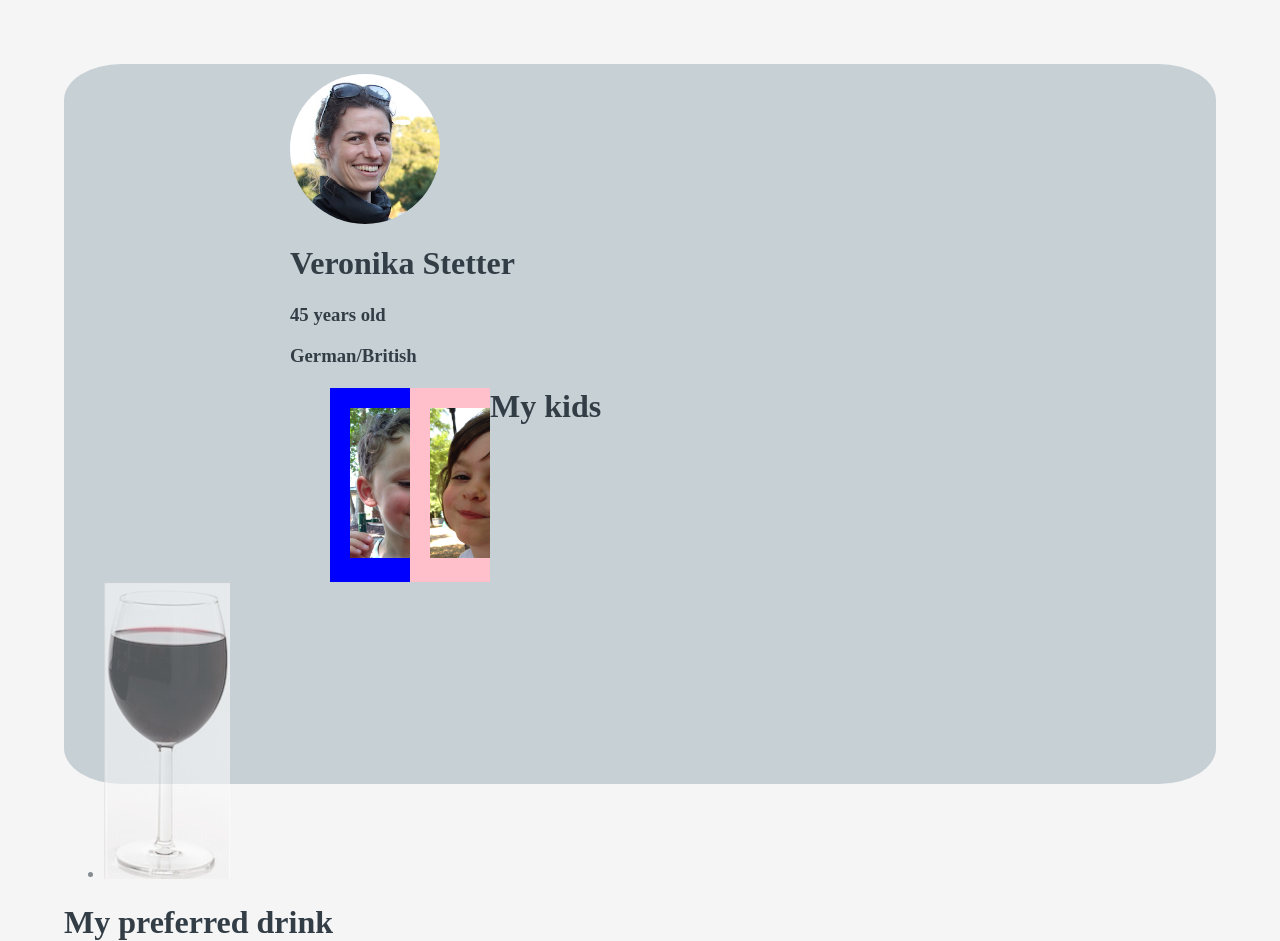
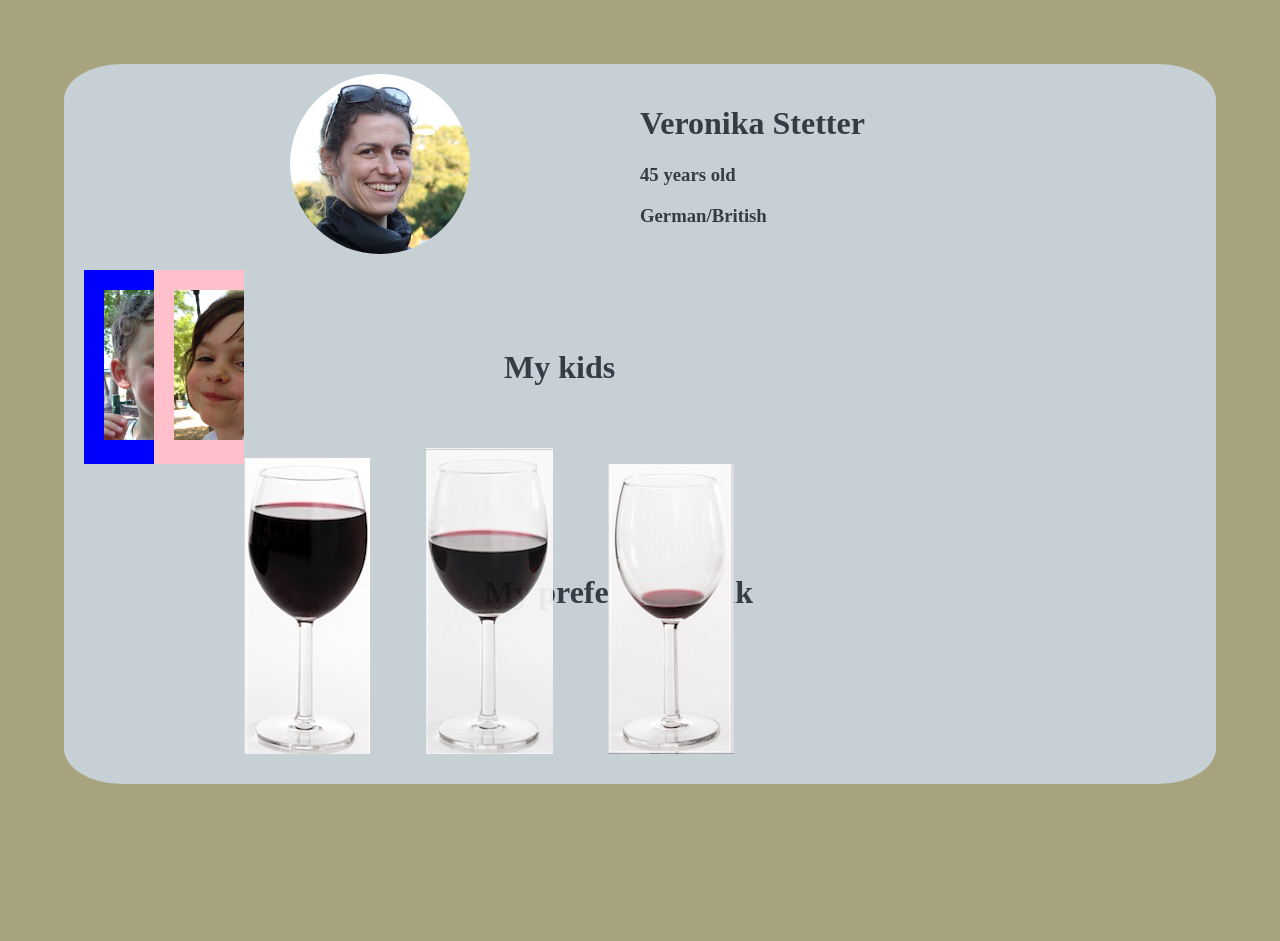
Before and after one commit to vstetter/ProfileCard, a plain HTML site: page index.html in a window 1280 px wide. After the commit the page ends 848 px from the top, so only its background shows below. Drawn offline with Linux system fonts and the light colour scheme; a web font is replaced by a local one.

Commit message:
first commit ProfileCard

```diff
--- a/index.html
+++ b/index.html
@@ -29,12 +29,15 @@
             <img src="images/Sophia.png" alt="">
           </li>
         </ul>
-        <h1>My kids</h1>
+        <br>
+        <div><h1>My kids</h1></div>
       </div>
 
       <div class="PreferredDrink">
         <ul class="wine">
           <li id="FullGlass"><img src="images/FullGlass.jpg" alt=""></li>
+          <li id="HalfFullGlass"><img src="images/GlassHalfFull.jpg" alt=""></li>
+          <li id="EmptyGlass"><img src="images/EmptyGlass.jpg" alt=""></li>
         </ul>
           <h1>My preferred drink</h1>
       </div>
--- a/style.css
+++ b/style.css
@@ -1,7 +1,7 @@
 body {
   margin:0;
   padding:0;
-  background:#f5f5f5;
+  background:#a7a37e;
 
 }
 
@@ -24,28 +24,30 @@ body {
 .Me {
   display: block;
   border-radius: 100%;
-  width: 150px;
+  width: 180px;
   -webkit-transition:-webkit-transform 2s;
   transition:transform 2s;
 }
 
 .Me:hover {
   display: block;
-  width: 150px;
+  width: 180px;
   -webkit-transform:rotate(360deg);
   transform:rotate(360deg);
 }
 
 .Name {
-/* display: inline-block;
-vertical-align: top; */
+
 width: 50%;
+float: right;
+clear: left;
+margin-top: -170px;
 
-/*   margin-left: 20px; */
 }
 
 .FullName h1 {
   position: relative
+  border: 10px;
   transition-property: background-color, color;
   transition-duration: 2s;
   transition-timing-function: ease;
@@ -55,11 +57,12 @@ width: 50%;
 
 .FullName h1:hover {
   position: relative
+  border: 10px;
   transition-property: background-color, color;
   transition-duration: 2s;
   transition-timing-function: ease;
-  color:white;
-  background-color: #9381c6;
+  color:#efecca;
+  background-color: #002f2f;
 
 }
 
@@ -76,10 +79,14 @@ h3 {
 }
 
 
-.MyKids {
-  max-width: 700px;
-  height: 20px;
-  margin: 0px auto;
+.MyKids h1{
+/*   max-width: 700px;
+height: 20px;
+margin: 0px auto; */
+width: 50%;
+margin-left: 400px;
+padding: 40px;
+
 
 }
 
@@ -90,14 +97,16 @@ h3 {
 .LukeSophia li {
   float: left;
   position: relative;
+  margin-left: -20px;
   display: inline-block;
-  min-width: 30px;
-  width: 40px;
+  min-width: 40px;
+  width: 50px;
   overflow: hidden;
   padding: 20px;
   background-color: #ff7148;
   -webkit-transition: all 1s ease;
   transition: all 1s ease;
+
 }
 
 .LukeSophia li:hover {
@@ -113,12 +122,51 @@ h3 {
   margin: 0px auto;
 }
 
-.wine #FullGlass {
-  width: 1%;
-  -webkit-animation: FullGlassa 3s alternate ease backwards infinite;
+
+.wine li {
+  display: inline-block;
 }
 
+
+.wine #FullGlass {
+
+  -webkit-animation: FullGlassa 3s ease;
+}
+#FullGlass, #HalfFullGlass, #EmptyGlass {
+  width: 16%;
+  height:
+}
 @-webkit-keyframes FullGlassa {
   0% {opacity: 0;}
   100% {opacity: 1;}
 }
+
+.wine #HalfFullGlass {
+
+  -webkit-animation: HalfFullGlassa 3s 3s ease;
+}
+
+@-webkit-keyframes HalfFullGlassa {
+  0% {opacity: 0;}
+  100% {opacity: 1;}
+}
+
+.wine #EmptyGlass {
+
+  -webkit-animation: EmptyGlassa 3s 6s ease;
+}
+
+@-webkit-keyframes EmptyGlassa {
+  0% {opacity: 0;}
+  100% {opacity: 1;}
+}
+
+
+.PreferredDrink {
+  margin-bottom: -20px;
+}
+.PreferredDrink h1 {
+  width: 50%;
+  margin-left: 420px;
+  margin-top: -200px;
+}
```
Also changed, not shown: images/EmptyGlass.jpg (added), images/GlassHalfFull.jpg (added), images/WIneGlass2.png (deleted), images/WineGlassFull.png (deleted), images/Wineglass3.png (deleted), images/Wineglassempty.png (deleted), 2 other files.
